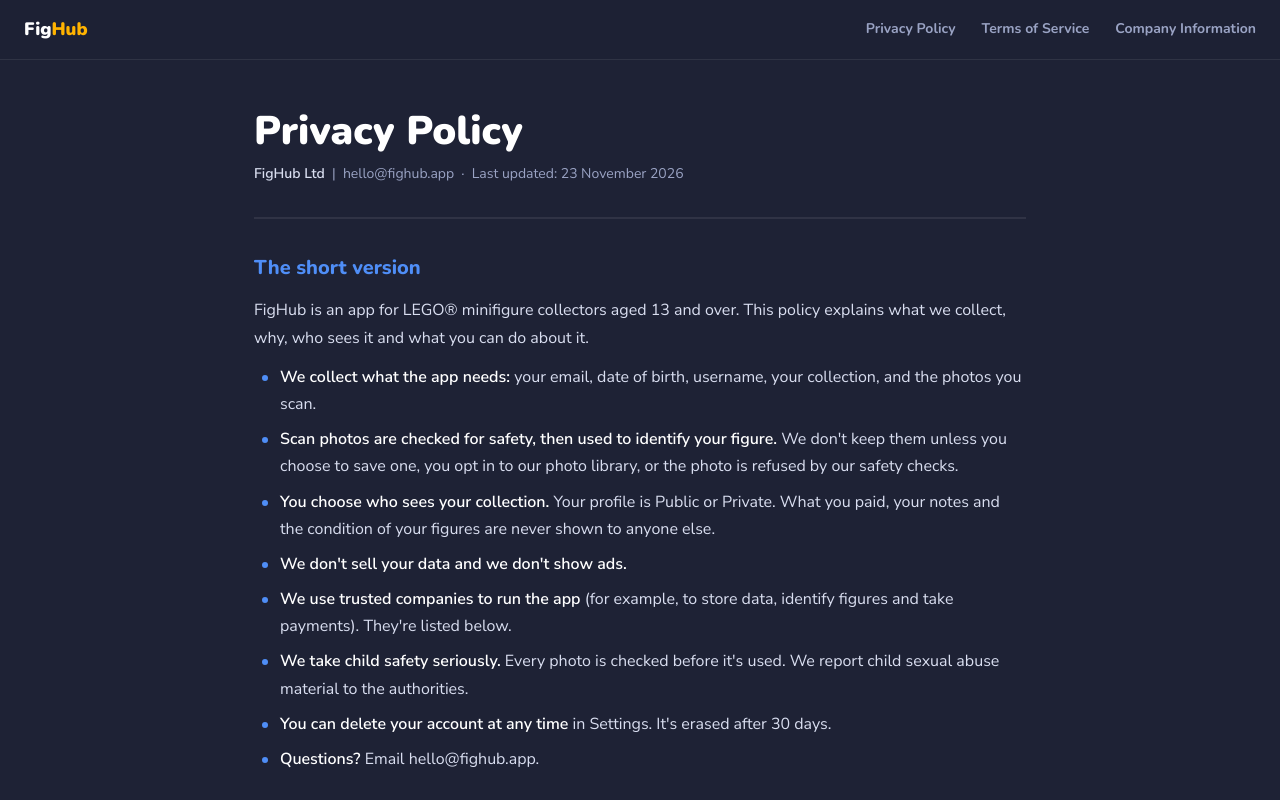
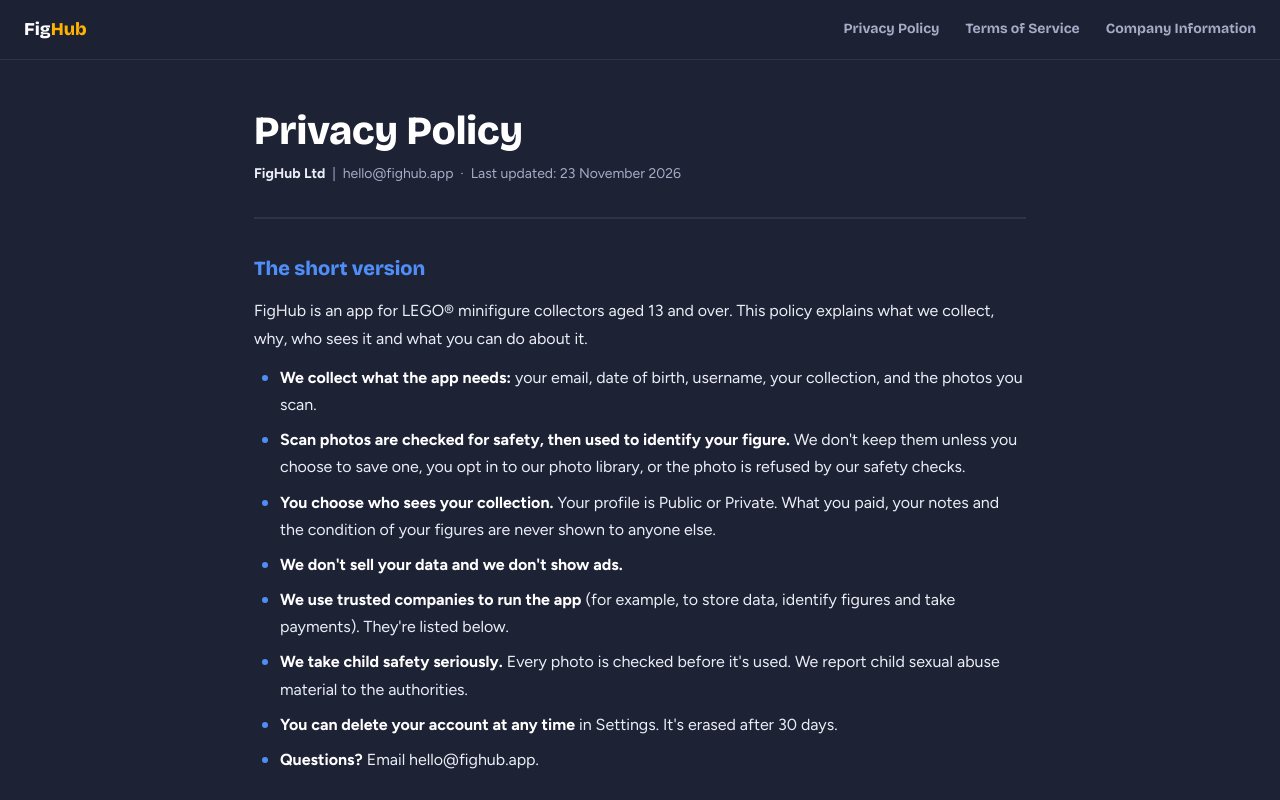
Before and after one commit to leoncallard-FigHub/FigHub-website, a plain HTML site: page legal.html in a window 1280 px wide. Shown: the top 800 px of the page. Drawn offline with nearby package versions, Linux system fonts and the light colour scheme.

Commit message:
Legal and delete-account pages: match the homepage fonts (Bricolage Grotesque, Figtree) and text colours
Co-Authored-By: Claude Opus 5.5 <noreply@anthropic.com>
Claude-Session: https://claude.ai/code/session_017jxLgrWLP8V5FnSmVAXJVS

```diff
--- a/legal.html
+++ b/legal.html
@@ -5,22 +5,22 @@
 <meta name="viewport" content="width=device-width, initial-scale=1.0">
 <title>FigHub — Legal: Privacy Policy & Terms</title>
 <meta name="description" content="FigHub Ltd legal information — Privacy Policy, Terms & Conditions and company information.">
-<link href="https://fonts.googleapis.com/css2?family=Nunito:wght@400;600;700;800;900&family=Nunito+Sans:wght@300;400;600&display=swap" rel="stylesheet">
+<link href="https://fonts.googleapis.com/css2?family=Bricolage+Grotesque:opsz,wght@12..96,500;12..96,700;12..96,800&family=Figtree:wght@400;500;600;700&display=swap" rel="stylesheet">
 <style>
   * { margin: 0; padding: 0; box-sizing: border-box; }
   :root {
     --slate: #1E2235;
-    --slate-soft: #272c44;
+    --slate-soft: #262B42;
     --blue: #4F8EF7;
     --gold: #FFB300;
-    --text: #d9def0;
-    --muted: #9aa3c4;
+    --text: #ECEEF7;
+    --muted: #A6ACC6;
     --company: #4a5568;
     --line: rgba(255,255,255,0.08);
   }
   html { scroll-behavior: smooth; }
   body {
-    font-family: 'Nunito Sans', sans-serif;
+    font-family: 'Figtree', sans-serif;
     background: var(--slate);
     color: var(--text);
     line-height: 1.7;
@@ -43,8 +43,8 @@
     gap: 10px 26px;
   }
   nav .brand {
-    font-family: 'Nunito', sans-serif;
-    font-weight: 900;
+    font-family: 'Bricolage Grotesque', sans-serif;
+    font-weight: 800;
     font-size: 18px;
     color: #fff;
     margin-right: auto;
@@ -55,7 +55,7 @@
     text-decoration: none;
     font-size: 14px;
     font-weight: 700;
-    font-family: 'Nunito', sans-serif;
+    font-family: 'Bricolage Grotesque', sans-serif;
     transition: color 0.15s;
   }
   nav a.navlink:hover { color: var(--blue); }
@@ -69,8 +69,8 @@
     margin-bottom: 28px;
   }
   h1.doc-title {
-    font-family: 'Nunito', sans-serif;
-    font-weight: 900;
+    font-family: 'Bricolage Grotesque', sans-serif;
+    font-weight: 800;
     font-size: clamp(28px, 5vw, 40px);
     color: #fff;
     line-height: 1.15;
@@ -79,14 +79,14 @@
   .doc-meta strong { color: var(--text); }
 
   h2 {
-    font-family: 'Nunito', sans-serif;
+    font-family: 'Bricolage Grotesque', sans-serif;
     font-weight: 800;
     font-size: 20px;
     color: var(--blue);
     margin: 32px 0 12px;
   }
   h3 {
-    font-family: 'Nunito', sans-serif;
+    font-family: 'Bricolage Grotesque', sans-serif;
     font-weight: 700;
     font-size: 16px;
     color: var(--gold);
@@ -139,7 +139,7 @@
     color: var(--blue);
     text-decoration: none;
     font-weight: 700;
-    font-family: 'Nunito', sans-serif;
+    font-family: 'Bricolage Grotesque', sans-serif;
     font-size: 14px;
   }
   footer a.back:hover { text-decoration: underline; }
@@ -157,7 +157,7 @@
   .table-wrap { overflow-x: auto; margin: 16px 0; border: 1px solid var(--line); border-radius: 10px; }
   table { border-collapse: collapse; width: 100%; font-size: 14.5px; min-width: 460px; }
   th, td { text-align: left; vertical-align: top; padding: 10px 12px; border-bottom: 1px solid var(--line); }
-  th { color: #fff; font-family: 'Nunito', sans-serif; font-weight: 800; background: var(--slate-soft); }
+  th { color: #fff; font-family: 'Bricolage Grotesque', sans-serif; font-weight: 800; background: var(--slate-soft); }
   tr:last-child td { border-bottom: none; }
 </style>
 </head>
```
Also changed, not shown: delete-account.html (+12 -12 lines).
